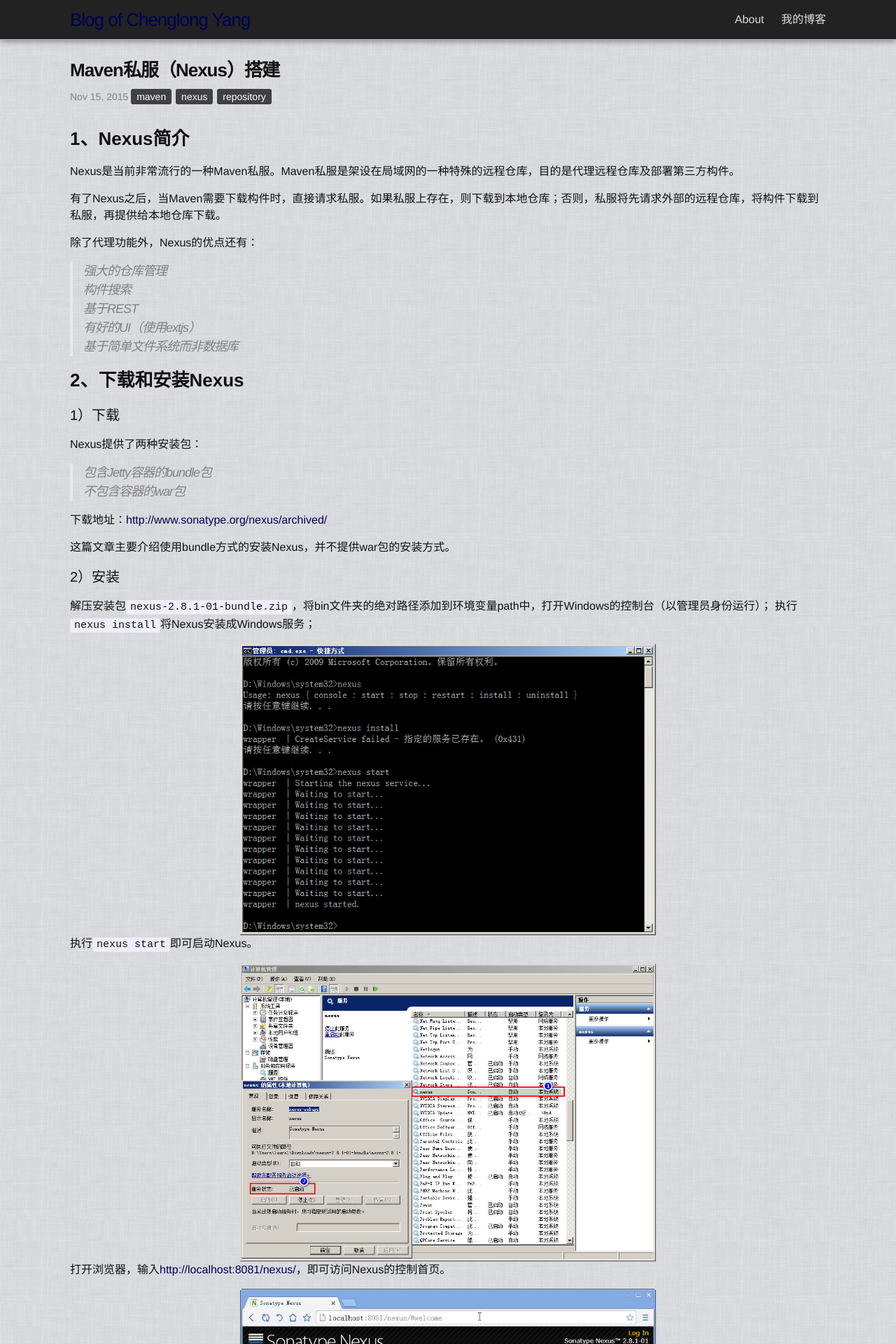
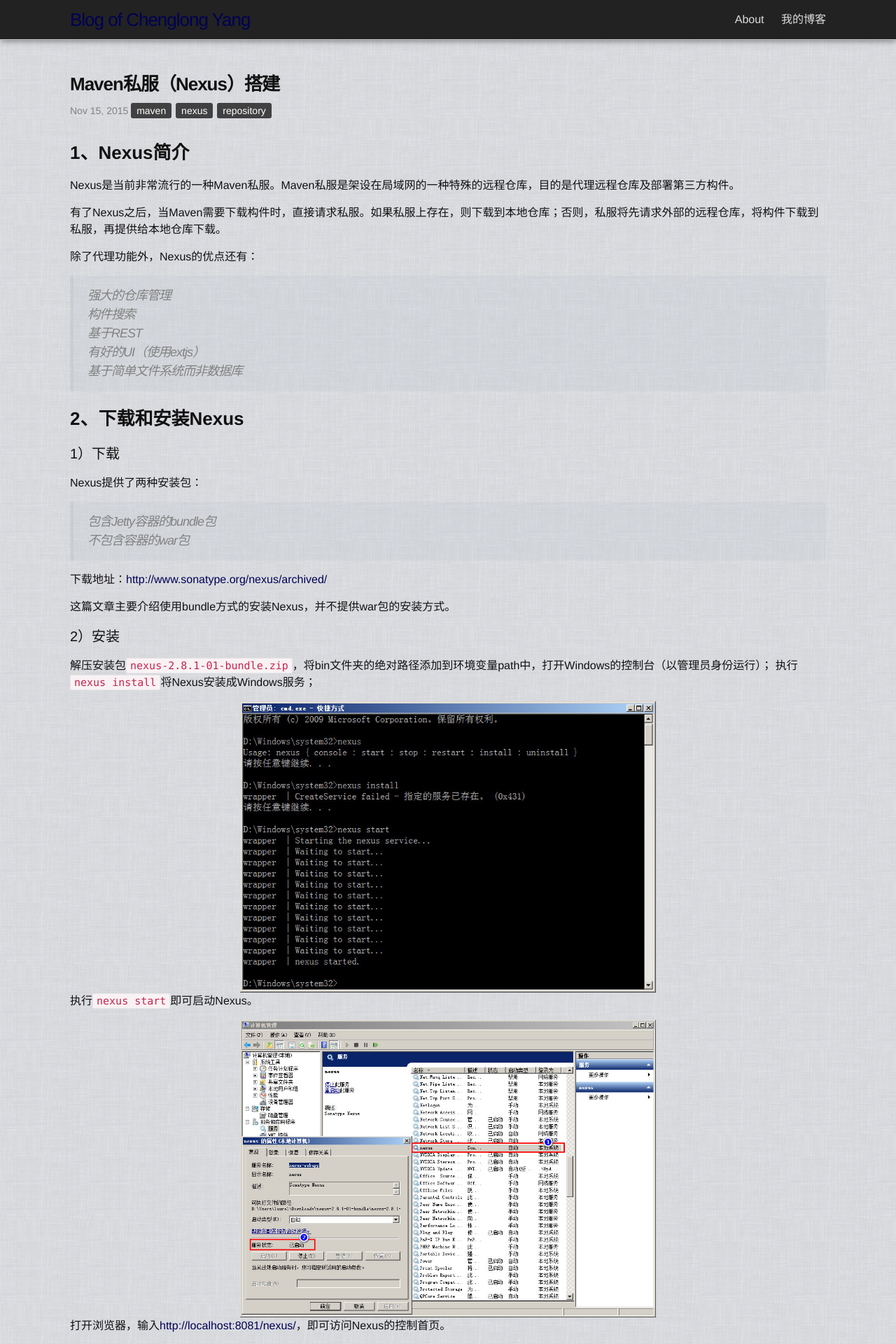
Before and after one commit to laurelyoung/laurelyoung.github.io, a Jekyll site: the page built from _posts/2015-11-15-Maven私服（Nexus）搭建.md, in a window 1280 px wide. Shown: the top 1920 px of the page at 70% size. Built offline with Jekyll 4.4.1, drawn with Linux system fonts in a browser that asks for light colours; some of the changed text lies outside the part shown.

Commit message:
update index.css

```diff
--- a/_posts/2015-11-15-Maven私服（Nexus）搭建.md
+++ b/_posts/2015-11-15-Maven私服（Nexus）搭建.md
@@ -62,11 +62,7 @@
 
 Nexus的仓库主要分类如下：
 
-> * hosted宿主仓库：用于部署三种构件:
->	* 无法从公共仓库获取的构件
->	* 第三方的项目构件
->	* 自己的项目构件
-
+> * hosted宿主仓库：用于部署三种构件：无法从公共仓库获取的构件、第三方的项目构件、自己的项目构件
 > * proxy代理仓库：代理公共的远程仓库
 > * virtual虚拟仓库：用于适配Maven 1
 > * group仓库组：Nexus通过仓库组统一管理多个仓库，这样只需要请求一个仓库组就可以请求该仓库组管理的多个仓库。
--- a/static/css/index.css
+++ b/static/css/index.css
@@ -11,10 +11,34 @@
     background: url("/static/images/bg.jpg");
 }
 
+h1{
+    margin-top: 20px;
+}
+
 ul,
 li {
     list-style: none;
     margin: 0;
+}
+
+code {
+    color: #c7254e;
+    background-color: #F9F2F4;
+    font-family: consolas, Arial;
+}
+
+pre > code {
+    color: #444;
+    background-color: #eef;
+}
+
+blockquote {
+    border-left-width: 10px;
+    background-color: rgba(102,128,153,0.05);
+    border-top-right-radius: 5px;
+    border-bottom-right-radius: 5px;
+    padding: 15px 20px;
+    border-left: 5px solid rgba(102,128,153,0.075);
 }
 
 a,
```
